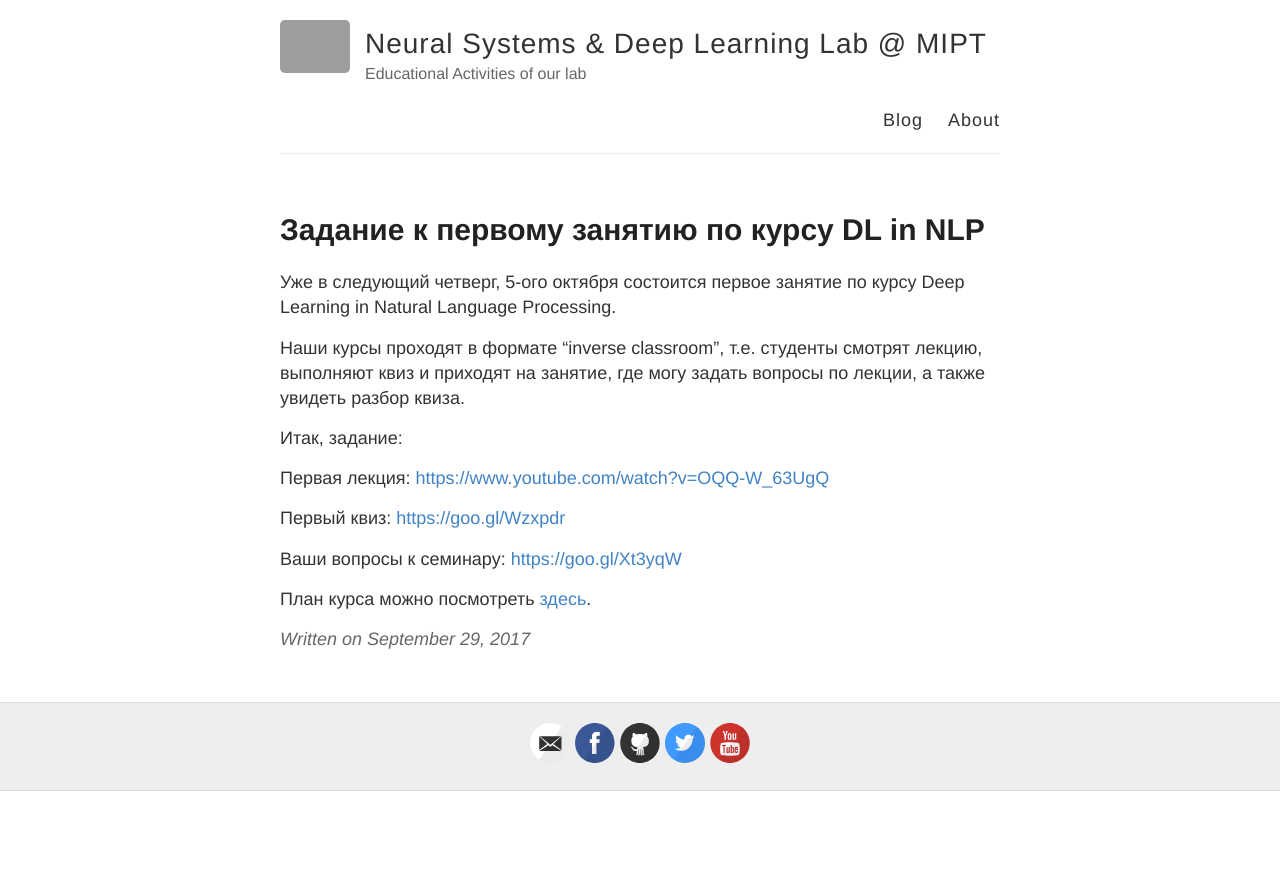
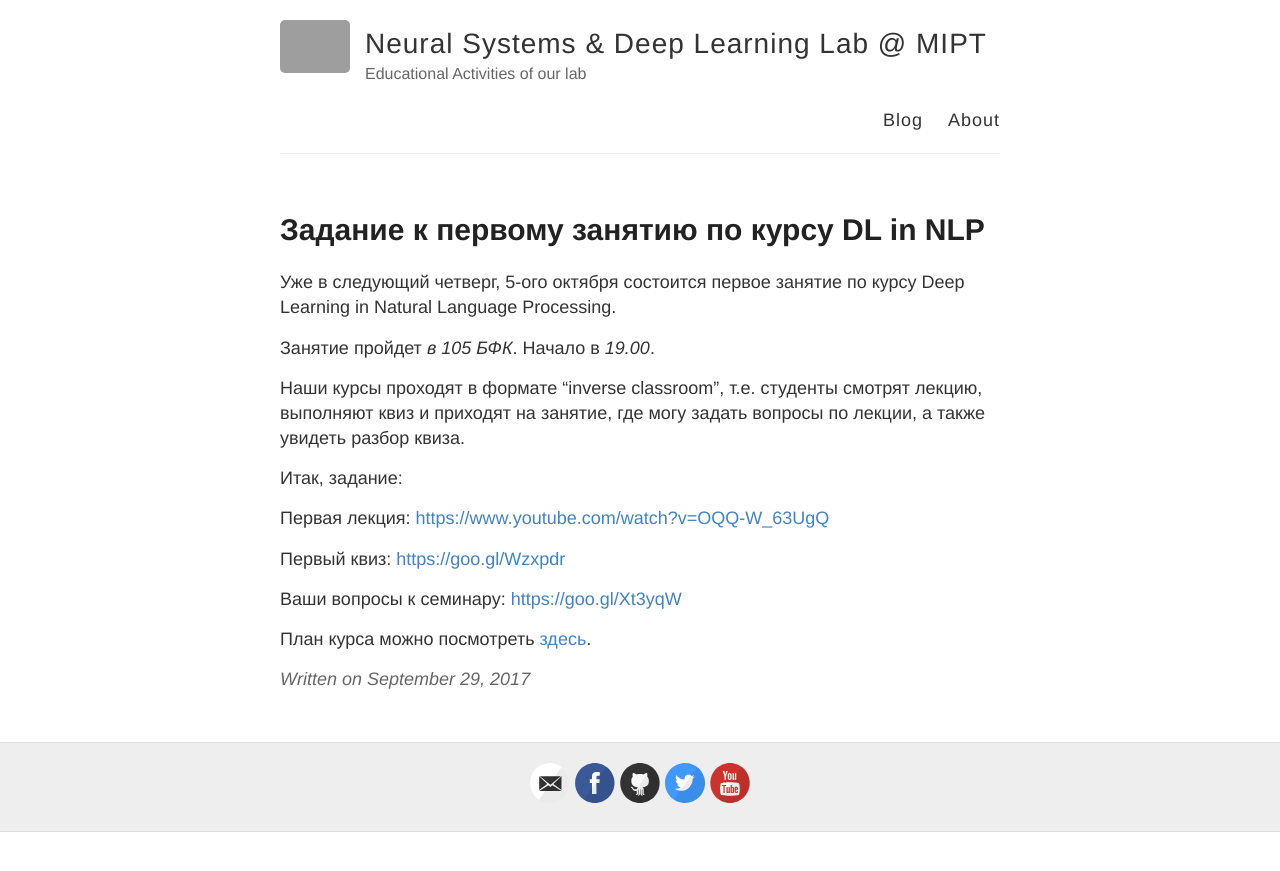
Before and after one commit to deepmipt/edu, a Jekyll site: the page built from _posts/2017-09-29-nlp1.md, in a window 1280 px wide. Shown: the top 871 px of the page. Built offline with Jekyll 4.4.1, drawn with Linux system fonts in a browser that asks for light colours; grey boxes are pictures that could not be loaded.

Commit message:
ENH: place and time

```diff
--- a/_posts/2017-09-29-nlp1.md
+++ b/_posts/2017-09-29-nlp1.md
@@ -4,6 +4,8 @@ title: Задание к первому занятию по курсу DL in NLP
 ---
 
 Уже в следующий четверг, 5-ого октября состоится первое занятие по курсу Deep Learning in Natural Language Processing.
+
+Занятие пройдет _в 105 БФК_. Начало в _19.00_.
 
 Наши курсы проходят в формате "inverse classroom", т.е. студенты смотрят лекцию, выполняют квиз и приходят на занятие, где могу задать вопросы по лекции, а также увидеть разбор квиза.
 
```
